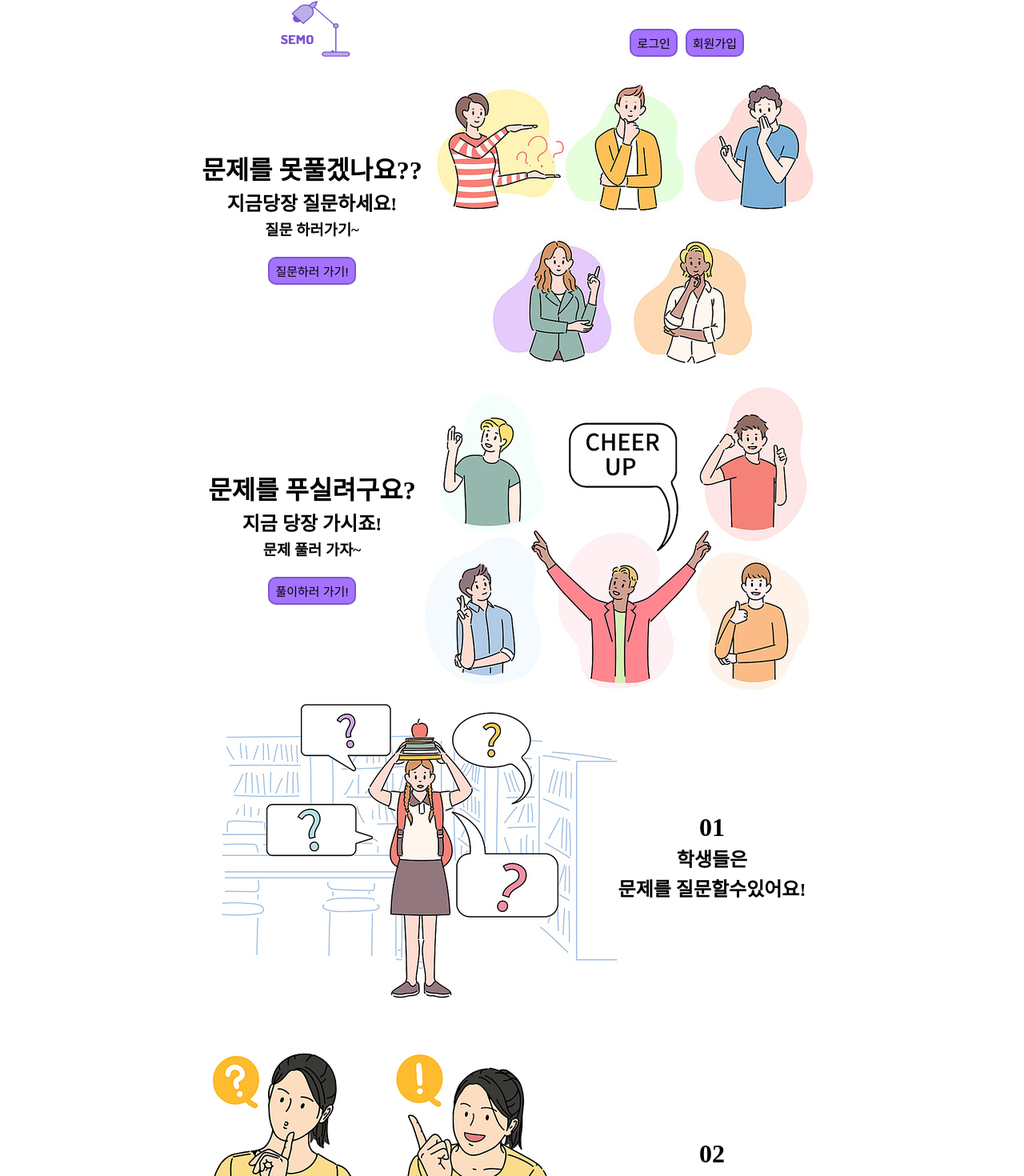
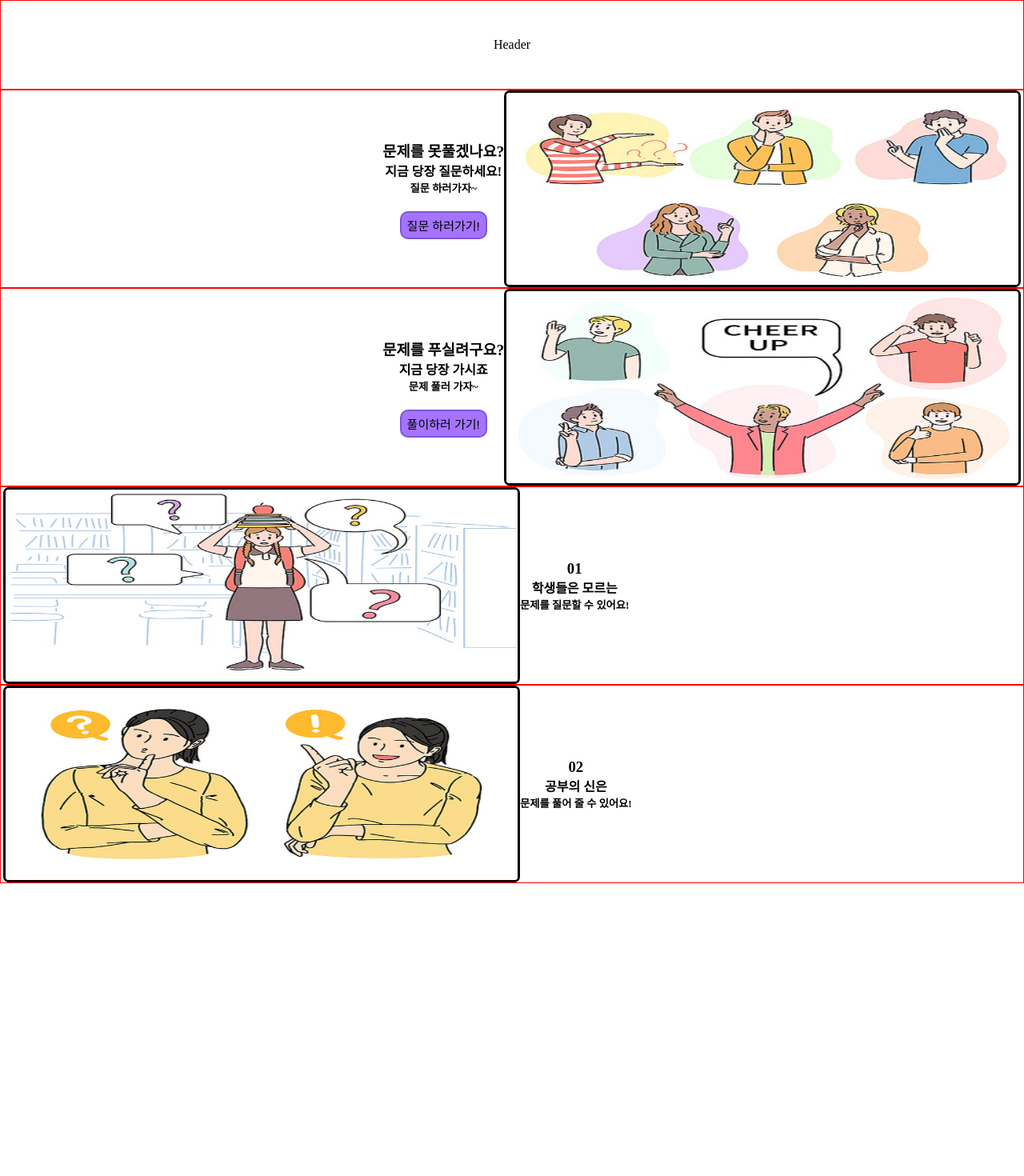
Before and after one commit to codestates/SEMO, a React (Create React App) app in the folder client/: page / in a window 1280 px wide. Shown: the top 1470 px of the page at 80% size. After the commit the page ends 1104 px from the top, so only its background shows below. Built offline with nearby package versions, Linux system fonts and the light colour scheme.

Commit message:
edit mainpage_logout

```diff
--- a/client/src/index.css
+++ b/client/src/index.css
@@ -11,6 +11,7 @@ h1,
 h2,
 h3,
 h4,
+h5,
 a,
 p,
 label {
--- a/client/src/pages/mainpage_logout.js
+++ b/client/src/pages/mainpage_logout.js
@@ -7,23 +7,25 @@ import Button from "../components/button";
 import Header from "../components/header";
 import Footer from "../components/footer";
 
-const Image_layout = styled.div`
-  display: flex;
-  justify-content: flex-end;
-`;
+// const Image_layout = styled.div`
+//   display: flex;
+//   justify-content: flex-end;
+//   width: 50px;
+//   height: 50px;
+// `;
 
-const Image_layout2 = styled.div`
-  display: flex;
-  justify-content: flex-start;
-`;
+// const Image_layout2 = styled.div`
+//   display: flex;
+//   justify-content: flex-start;
+// `;
 
-const Image1_text_layout = styled.div`
-  display: flex;
-  flex-direction: column;
-  justify-content: center;
-  align-items: center;
-  gap: 2px;
-`;
+// const Image1_text_layout = styled.div`
+//   display: flex;
+//   flex-direction: column;
+//   justify-content: center;
+//   align-items: center;
+//   gap: 2px;
+// `;
 
 const Button_layout = styled.div`
   padding-top: 20px;
@@ -35,58 +37,138 @@ const Conainer = styled.div`
   justify-content: center;
   align-items: center;
   width: 100vw;
+  height: 14vh;
   box-sizing: border-box;
+  border: 1px solid red;
+  position: sticky;
+  top: 0px;
+`;
+
+const Main_items_right = styled.div`
+  border: 1px solid red;
+  width: 100vw;
+  display: flex;
+  justify-content: flex-end;
+  align-items: center;
+  padding: 0 3px;
+  box-sizing: border-box;
+`;
+
+const Main_items_left = styled.div`
+  border: 1px solid red;
+  width: 100vw;
+  display: flex;
+  justify-content: flex-start;
+  align-items: center;
+  padding: 0 3px;
+  box-sizing: border-box;
+`;
+
+const Image_layout = styled.img`
+  width: 50vw;
+  height: 30vh;
+  border: 3px solid black;
+  border-radius: 7px;
+`;
+
+const Text_layout = styled.div`
+  display: flex;
+  flex-direction: column;
+  align-items: center;
 `;
 
 const Mainpage_logout = () => {
   return (
-    <Conainer>
-      <Header />
-      <Image_layout>
-        <Image1_text_layout>
-          <h1>문제를 못풀겠나요??</h1>
-          <h2>지금당장 질문하세요!</h2>
-          <h3>질문 하러가기~</h3>
+    <>
+      <Conainer>Header</Conainer>
+      <Main_items_right>
+        <Text_layout>
+          <h3>문제를 못풀겠나요?</h3>
+          <h4>지금 당장 질문하세요!</h4>
+          <h5>질문 하러가자~</h5>
           <Button_layout>
-            <Button>질문하러 가기!</Button>
+            <Button>질문 하러가기!</Button>
           </Button_layout>
-        </Image1_text_layout>
-        <img src={image1} alt="" />
-      </Image_layout>
-
-      <Image_layout>
-        <Image1_text_layout>
-          <h1>문제를 푸실려구요?</h1>
-          <h2>지금 당장 가시죠!</h2>
-          <h3>문제 풀러 가자~</h3>
+        </Text_layout>
+        <Image_layout src={image1} alt="" />
+      </Main_items_right>
+      <Main_items_right>
+        <Text_layout>
+          <h3>문제를 푸실려구요?</h3>
+          <h4>지금 당장 가시죠</h4>
+          <h5>문제 풀러 가자~</h5>
           <Button_layout>
             <Button>풀이하러 가기!</Button>
           </Button_layout>
-        </Image1_text_layout>
-        <img src={image2} alt="" />
-      </Image_layout>
+        </Text_layout>
+        <Image_layout src={image2} alt="" />
+      </Main_items_right>
+      {/* 더미데이터 들어가야하는 자리 */}
+      <Main_items_left>
+        <Image_layout src={image3} alt="" />
+        <Text_layout>
+          <h3>01</h3>
+          <h4>학생들은 모르는</h4>
+          <h5>문제를 질문할 수 있어요!</h5>
+        </Text_layout>
+      </Main_items_left>
+      <Main_items_left>
+        <Image_layout src={image4} alt="" />
+        <Text_layout>
+          <h3>02</h3>
+          <h4>공부의 신은</h4>
+          <h5>문제를 풀어 줄 수 있어요!</h5>
+        </Text_layout>
+      </Main_items_left>
+    </>
 
-      {/* 여기에 더미 데이터가 들어가야함 */}
+    // <Conainer>
+    //   <Header />
+    //   <Image_layout>
+    //     <Image1_text_layout>
+    //       <h1>문제를 못풀겠나요??</h1>
+    //       <h2>지금당장 질문하세요!</h2>
+    //       <h3>질문 하러가기~</h3>
+    //       <Button_layout>
+    //         <Button>질문하러 가기!</Button>
+    //       </Button_layout>
+    //     </Image1_text_layout>
+    //     <img src={image1} alt="" />
+    //   </Image_layout>
 
-      <Image_layout2>
-        <img src={image3} alt="" />
-        <Image1_text_layout>
-          <h1>01</h1>
-          <h2>학생들은</h2>
-          <h2>문제를 질문할수있어요!</h2>
-        </Image1_text_layout>
-      </Image_layout2>
+    //   <Image_layout>
+    //     <Image1_text_layout>
+    //       <h1>문제를 푸실려구요?</h1>
+    //       <h2>지금 당장 가시죠!</h2>
+    //       <h3>문제 풀러 가자~</h3>
+    //       <Button_layout>
+    //         <Button>풀이하러 가기!</Button>
+    //       </Button_layout>
+    //     </Image1_text_layout>
+    //     <img src={image2} alt="" />
+    //   </Image_layout>
 
-      <Image_layout2>
-        <img src={image4} alt="" />
-        <Image1_text_layout>
-          <h1>02</h1>
-          <h2>공부의 신은</h2>
-          <h2>학생들의 문제를 풀어줄수 있어요!</h2>
-        </Image1_text_layout>
-      </Image_layout2>
-      <Footer />
-    </Conainer>
+    //   {/* 여기에 더미 데이터가 들어가야함 */}
+
+    //   <Image_layout2>
+    //     <img src={image3} alt="" />
+    //     <Image1_text_layout>
+    //       <h1>01</h1>
+    //       <h2>학생들은</h2>
+    //       <h2>문제를 질문할수있어요!</h2>
+    //     </Image1_text_layout>
+    //   </Image_layout2>
+
+    //   <Image_layout2>
+    //     <img src={image4} alt="" />
+    //     <Image1_text_layout>
+    //       <h1>02</h1>
+    //       <h2>공부의 신은</h2>
+    //       <h2>학생들의 문제를 풀어줄수 있어요!</h2>
+    //     </Image1_text_layout>
+    //   </Image_layout2>
+    //   <Footer />
+    // </Conainer>
   );
 };
 
```
